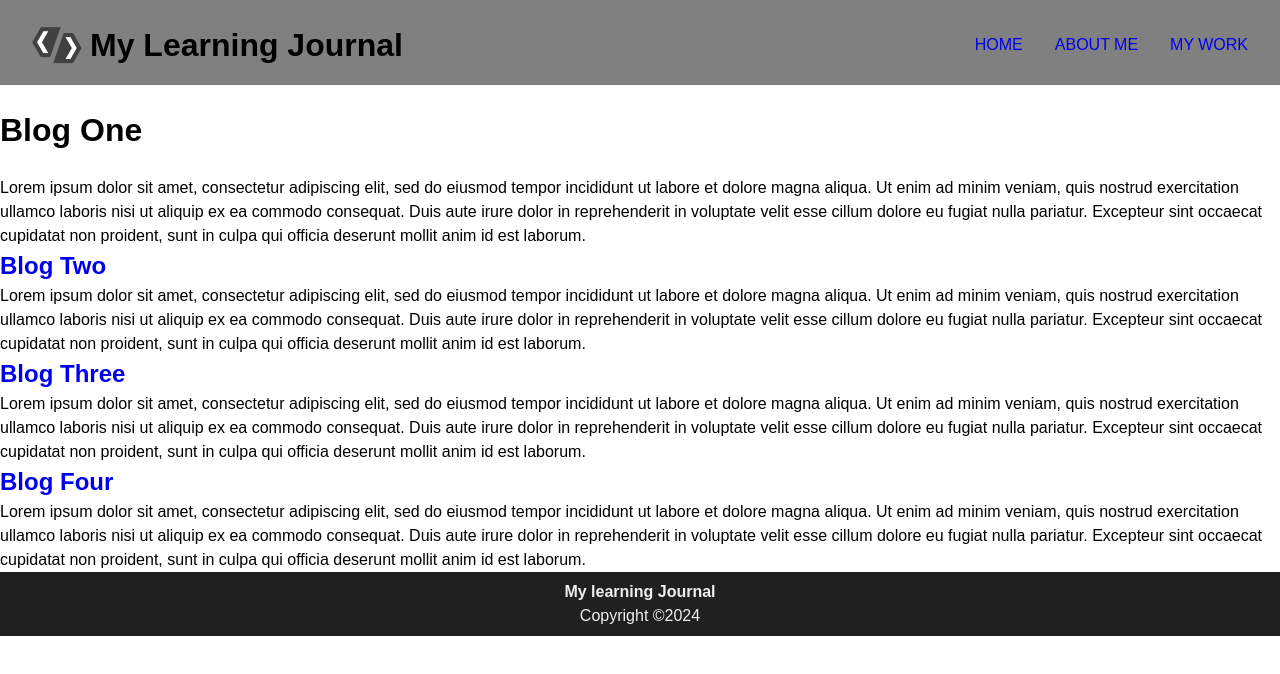
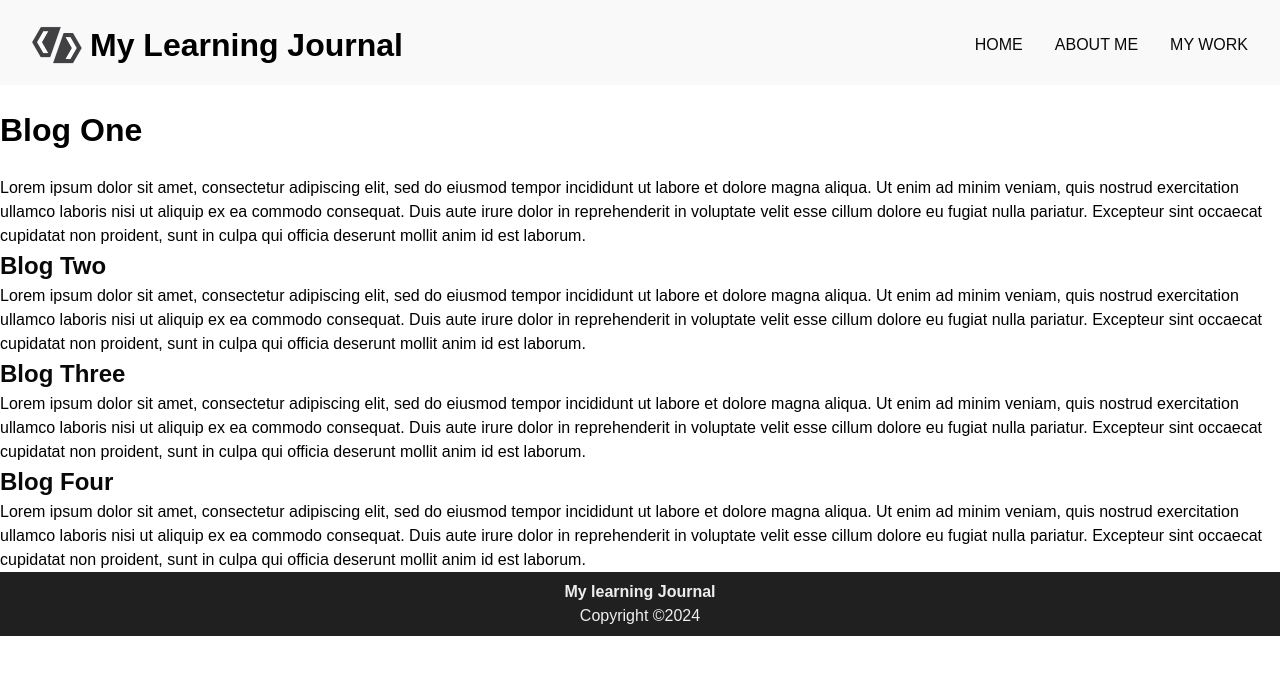
Before and after one commit to jimmyroot/scrimba-m6-learning-journal, a website built with Vite: page index.html in a window 1280 px wide. Built offline with nearby package versions, Linux system fonts and the light colour scheme.

```diff
--- a/css/styles.css
+++ b/css/styles.css
@@ -1,6 +1,10 @@
 :root {
     font-family: Source Sans Pro, sans-serif;
     line-height: 1.5;
+
+    --primary: #f9f9f9;
+    --secondary: #090909;
+
 }
 
 *, *::before, *::after {
--- a/layout/header.module.css
+++ b/layout/header.module.css
@@ -1,5 +1,5 @@
 .header {
-    background-color: grey;
+    background-color: var(--primary);
     width: 100%;
     height: 85px;
     display: grid;
@@ -50,15 +50,14 @@
         display: none;
     }
 
-    /* .burger-menu */
 }
 
-
-
 a {
-    font-weight: 400;
+    font-size: 1.0rem;
+    font-weight: 500;
     text-decoration: none;
     letter-spacing: 1.2;
+    color: var(--secondary)
 }
 
 a:hover {
--- a/pages/home.js
+++ b/pages/home.js
@@ -30,8 +30,10 @@
 
     const render = () => {
         let html = `
+        <section class=${styles.posts}>
             ${renderFeaturedPost(featuredPostId)}
             ${renderRecentPosts(3)}
+        </section>
         `
         return html
     }
--- a/pages/home.module.css
+++ b/pages/home.module.css
@@ -0,0 +1,4 @@
+.posts {
+    display: grid;
+    grid-template-columns: 1fr;
+}
```
Also changed, not shown: 1 other file.
